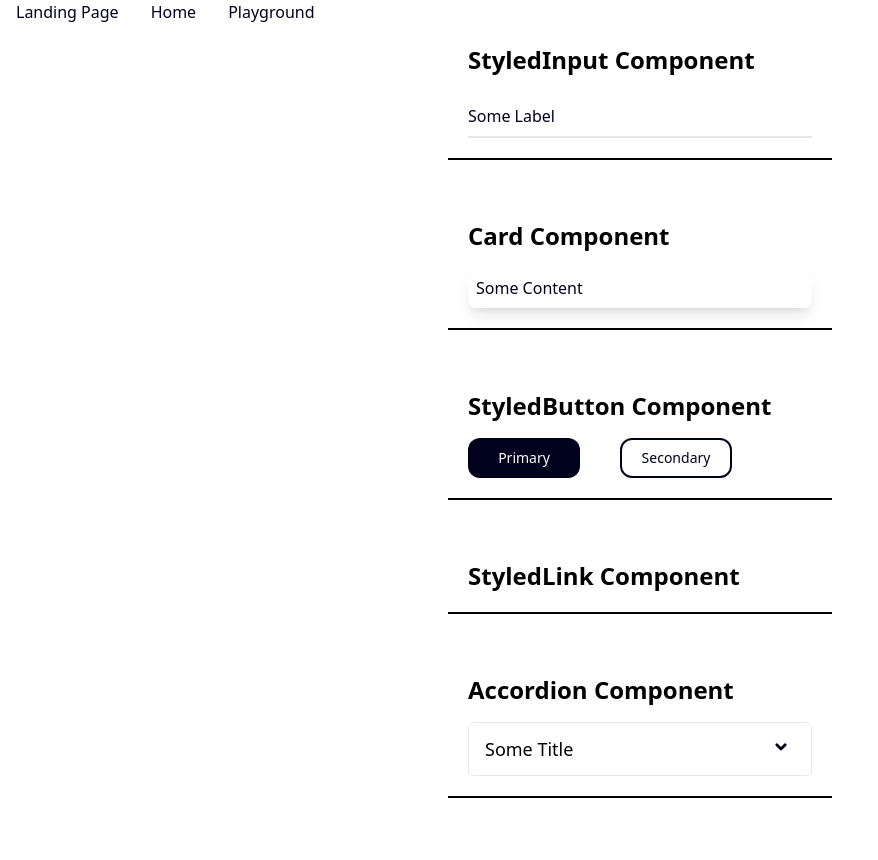
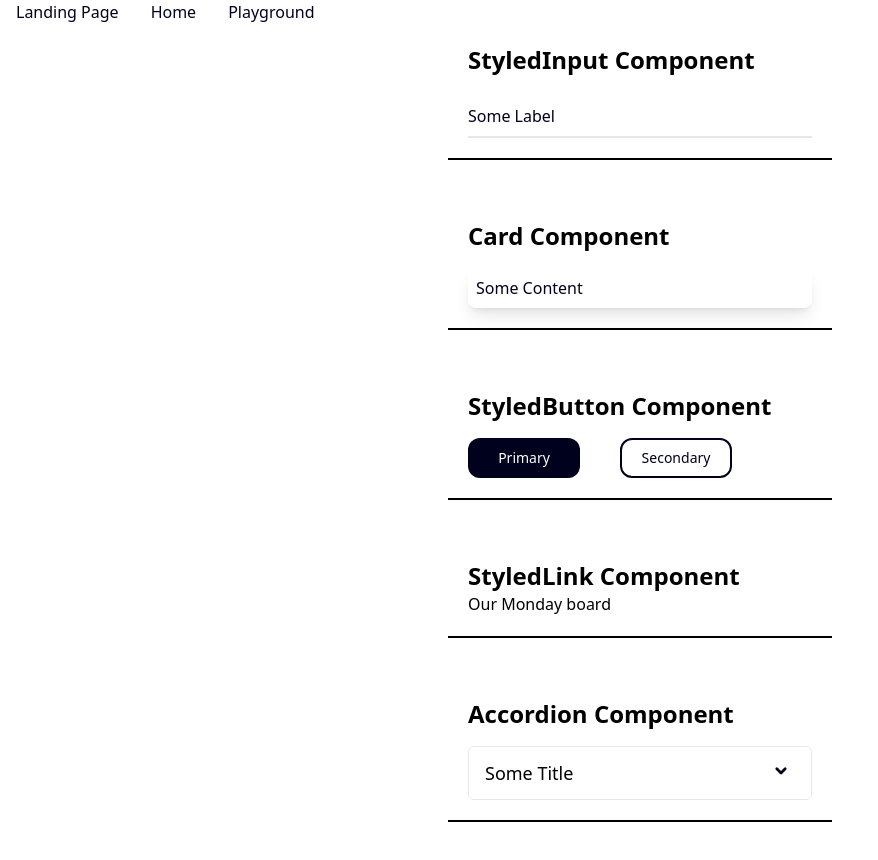
Before and after one commit to Kankenny/Friday, a React (Create React App) app in the folder frontend/: page /playground in a window 1280 px wide. Shown: the whole page, without its empty margins (0-878 px from the left). Before the commit the page ends 838 px from the top, so only its background shows below. Built offline with nearby package versions, Linux system fonts and the light colour scheme; the HTML template or start-up script is replaced by a standard one.

Commit message:
Finished the StyledLink component

```diff
--- a/frontend/src/components/routes/Playground.tsx
+++ b/frontend/src/components/routes/Playground.tsx
@@ -3,6 +3,7 @@ import Card from "../ui/Card";
 import StyledInput from "../ui/StyledInput";
 import StyledButton from "../ui/StyledButton";
 import Accordion from "../ui/Accordion";
+import StyledLink from "../ui/StyledLink";
 
 const Playground = () => {
   return (
@@ -35,7 +36,7 @@ const Playground = () => {
 
       <div className="w-96 space-y-4 border-b-2 border-b-black mb-10 p-5">
         <h1 className="text-2xl font-bold">StyledLink Component</h1>
-        {/* Put component here */}
+        <StyledLink href="something" linkText="somethingElse"/>
       </div>
 
       <div className="w-96 space-y-4 border-b-2 border-b-black mb-10 p-5">
--- a/frontend/src/components/ui/StyledLink.tsx
+++ b/frontend/src/components/ui/StyledLink.tsx
@@ -6,7 +6,7 @@ type Props = {
 };
 
 const StyledLink = ({ href, linkText }: Props) => {
-  return <a href={href}>{linkText}</a>;
+  return <a href="https://mddlknntt.monday.com/boards/4007749836">Our Monday board</a>;
 };
 
 export default StyledLink;
```
